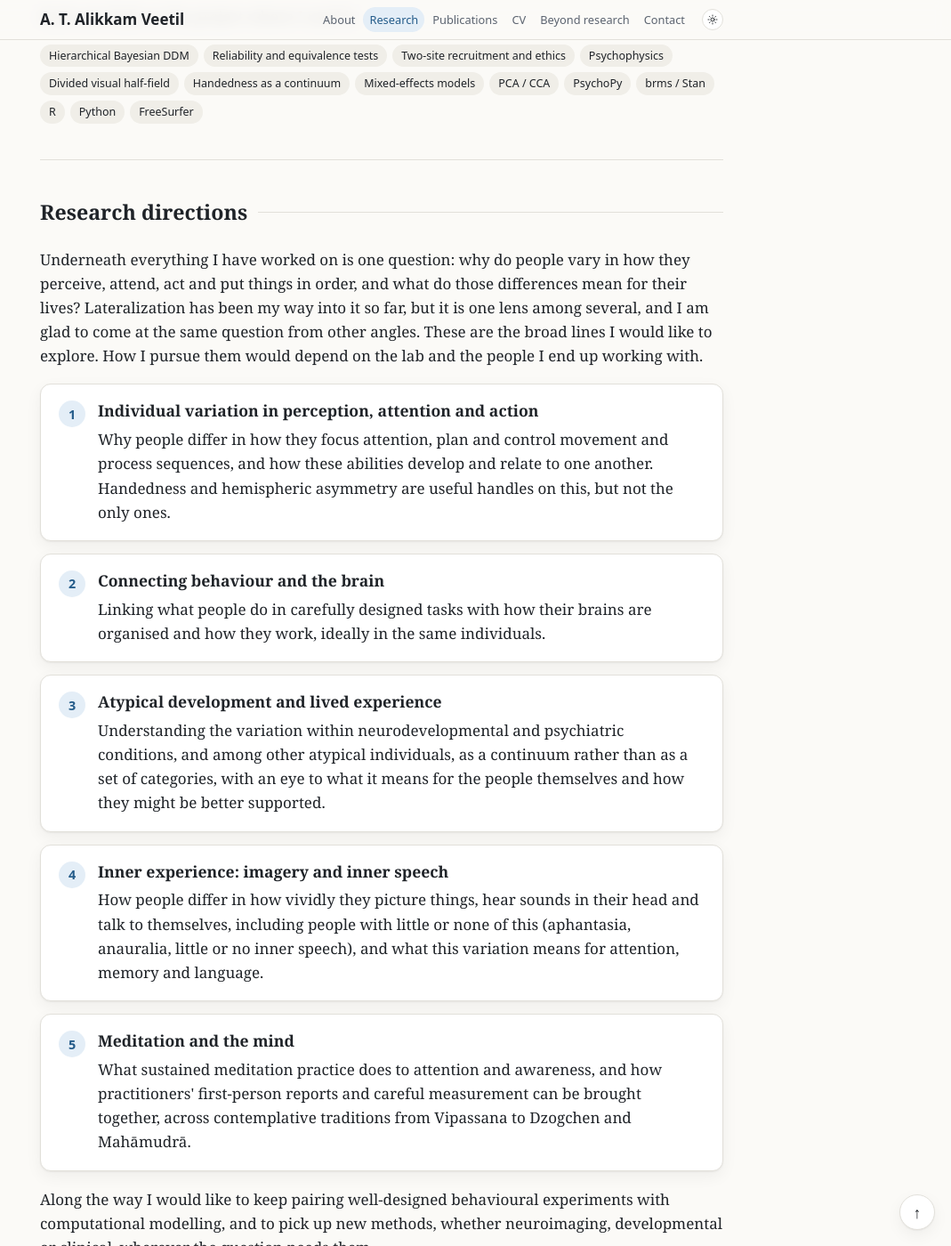
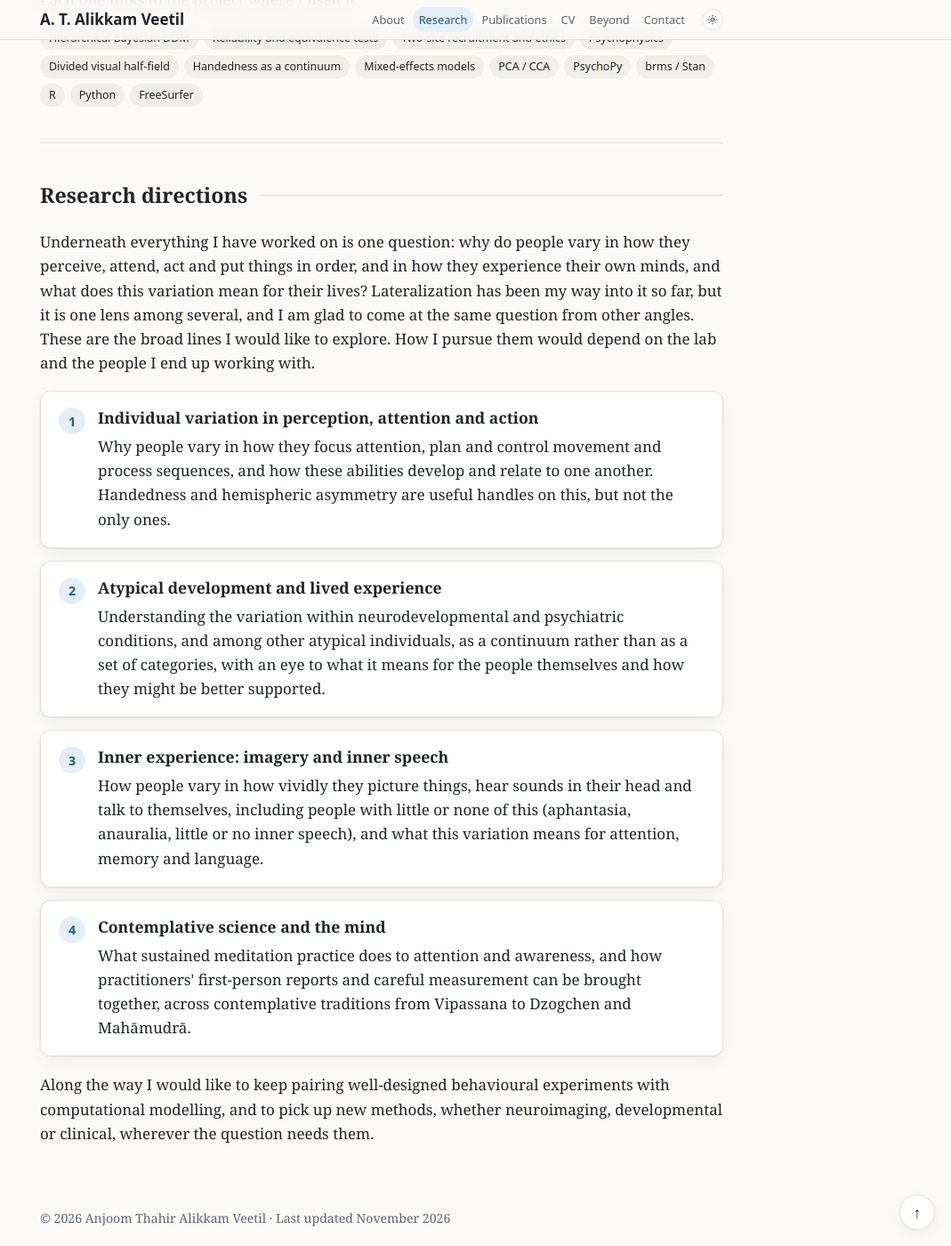
Before and after one commit to anjoomav/anjoomav.github.io, a Jekyll site: the page built from research.html, in a window 1280 px wide and 1400 px high, scrolled down 1966 px. Shown: the whole window at 89% size, without its empty margins (211-1280 px from the left). Built offline with Jekyll 4.4.1, drawn with Linux system fonts in a browser that asks for light colours; some of the changed text lies outside the part shown.

Commit message:
Variation wording on Research; contemplative science direction; drop behaviour-brain direction; lighter bold in About; keywords; Beyond nav label; Dzogchen and Mahamudra

```diff
--- a/_layouts/default.html
+++ b/_layouts/default.html
@@ -44,7 +44,7 @@
       <a href="research.html" data-nav="research">Research</a>
       <a href="publications.html" data-nav="publications">Publications</a>
       <a href="cv.html" data-nav="cv">CV</a>
-      <a href="beyond.html" data-nav="beyond">Beyond research</a>
+      <a href="beyond.html" data-nav="beyond">Beyond</a>
       <a href="/#contact" data-nav="contact">Contact</a>
     </div>
     <button class="theme-toggle" id="themeToggle" type="button" aria-label="Toggle dark mode" title="Toggle dark mode">
--- a/beyond.html
+++ b/beyond.html
@@ -24,7 +24,7 @@ canonical: "https://anjoomav.github.io/beyond.html"
 
   <section id="inner">
     <h2>The inner world</h2>
-    <p>Looking back, that time away from academia has been the most valuable time I have had. It let me explore the mind and life outside an academic research setting, in a more dialectical way, where life and mind keep acting on each other. It also gave me room to explore mindfulness practices and alternative spaces. I keep up a daily mindfulness practice, with occasional residential <a href="https://www.dhamma.org/">Vipassana</a> and Satipaṭṭhāna courses, and I have been exploring Dzogchen on my own. Whoever you are, I highly recommend exploring your own inner world.</p>
+    <p>Looking back, that time away from academia has been the most valuable time I have had. It let me explore the mind and life outside an academic research setting, in a more dialectical way, where life and mind keep acting on each other. It also gave me room to explore mindfulness practices and alternative spaces. I keep up a daily mindfulness practice, with occasional residential <a href="https://www.dhamma.org/">Vipassana</a> and Satipaṭṭhāna courses, and I have been exploring Dzogchen and Mahāmudrā on my own. Whoever you are, I highly recommend exploring your own inner world.</p>
     <blockquote class="pull-quote">
       <p>“Most persons are so absorbed in the contemplation of the outside world that they are wholly oblivious to what is passing on within themselves.”</p>
       <p class="cite">— Nikola Tesla, <a href="https://en.wikipedia.org/wiki/My_Inventions:_The_Autobiography_of_Nikola_Tesla"><em>My Inventions</em>, 1919</a></p>
--- a/research.html
+++ b/research.html
@@ -18,7 +18,7 @@ canonical: "https://anjoomav.github.io/research.html"
 
       <article class="card" id="handlat">
         <div class="card-head">
-          <h3>Why people differ in visual attention: a two-site study</h3>
+          <h3>Why people vary in visual attention: a two-site study</h3>
           <span class="pill pill-live">Current</span>
         </div>
         <p class="meta">Independent researcher, with Dr. Ark Verma (IIT Kanpur) · Feb. 2026 – present</p>
@@ -40,7 +40,7 @@ canonical: "https://anjoomav.github.io/research.html"
 
       <article class="card" id="thesis">
         <div class="card-head">
-          <h3>Individual differences in recognising tools, action words and symmetry</h3>
+          <h3>Individual variation in recognising tools, action words and symmetry</h3>
           <span class="pill">2019 – 2021</span>
         </div>
         <p class="meta">Master's thesis, IIT Kanpur · Supervisor: Dr. Ark Verma</p>
@@ -73,15 +73,11 @@ canonical: "https://anjoomav.github.io/research.html"
 
   <section id="directions">
     <h2>Research directions</h2>
-    <p>Underneath everything I have worked on is one question: why do people vary in how they perceive, attend, act and put things in order, and what do those differences mean for their lives? Lateralization has been my way into it so far, but it is one lens among several, and I am glad to come at the same question from other angles. These are the broad lines I would like to explore. How I pursue them would depend on the lab and the people I end up working with.</p>
+    <p>Underneath everything I have worked on is one question: why do people vary in how they perceive, attend, act and put things in order, and in how they experience their own minds, and what does this variation mean for their lives? Lateralization has been my way into it so far, but it is one lens among several, and I am glad to come at the same question from other angles. These are the broad lines I would like to explore. How I pursue them would depend on the lab and the people I end up working with.</p>
     <ol class="directions">
       <li>
         <h3>Individual variation in perception, attention and action</h3>
-        <p>Why people differ in how they focus attention, plan and control movement and process sequences, and how these abilities develop and relate to one another. Handedness and hemispheric asymmetry are useful handles on this, but not the only ones.</p>
-      </li>
-      <li>
-        <h3>Connecting behaviour and the brain</h3>
-        <p>Linking what people do in carefully designed tasks with how their brains are organised and how they work, ideally in the same individuals.</p>
+        <p>Why people vary in how they focus attention, plan and control movement and process sequences, and how these abilities develop and relate to one another. Handedness and hemispheric asymmetry are useful handles on this, but not the only ones.</p>
       </li>
       <li>
         <h3>Atypical development and lived experience</h3>
@@ -89,10 +85,10 @@ canonical: "https://anjoomav.github.io/research.html"
       </li>
       <li>
         <h3>Inner experience: imagery and inner speech</h3>
-        <p>How people differ in how vividly they picture things, hear sounds in their head and talk to themselves, including people with little or none of this (aphantasia, anauralia, little or no inner speech), and what this variation means for attention, memory and language.</p>
+        <p>How people vary in how vividly they picture things, hear sounds in their head and talk to themselves, including people with little or none of this (aphantasia, anauralia, little or no inner speech), and what this variation means for attention, memory and language.</p>
       </li>
       <li>
-        <h3>Meditation and the mind</h3>
+        <h3>Contemplative science and the mind</h3>
         <p>What sustained meditation practice does to attention and awareness, and how practitioners' first-person reports and careful measurement can be brought together, across contemplative traditions from Vipassana to Dzogchen and Mahāmudrā.</p>
       </li>
     </ol>
```
Also changed, not shown: _includes/home.html (+5 -5 lines).
